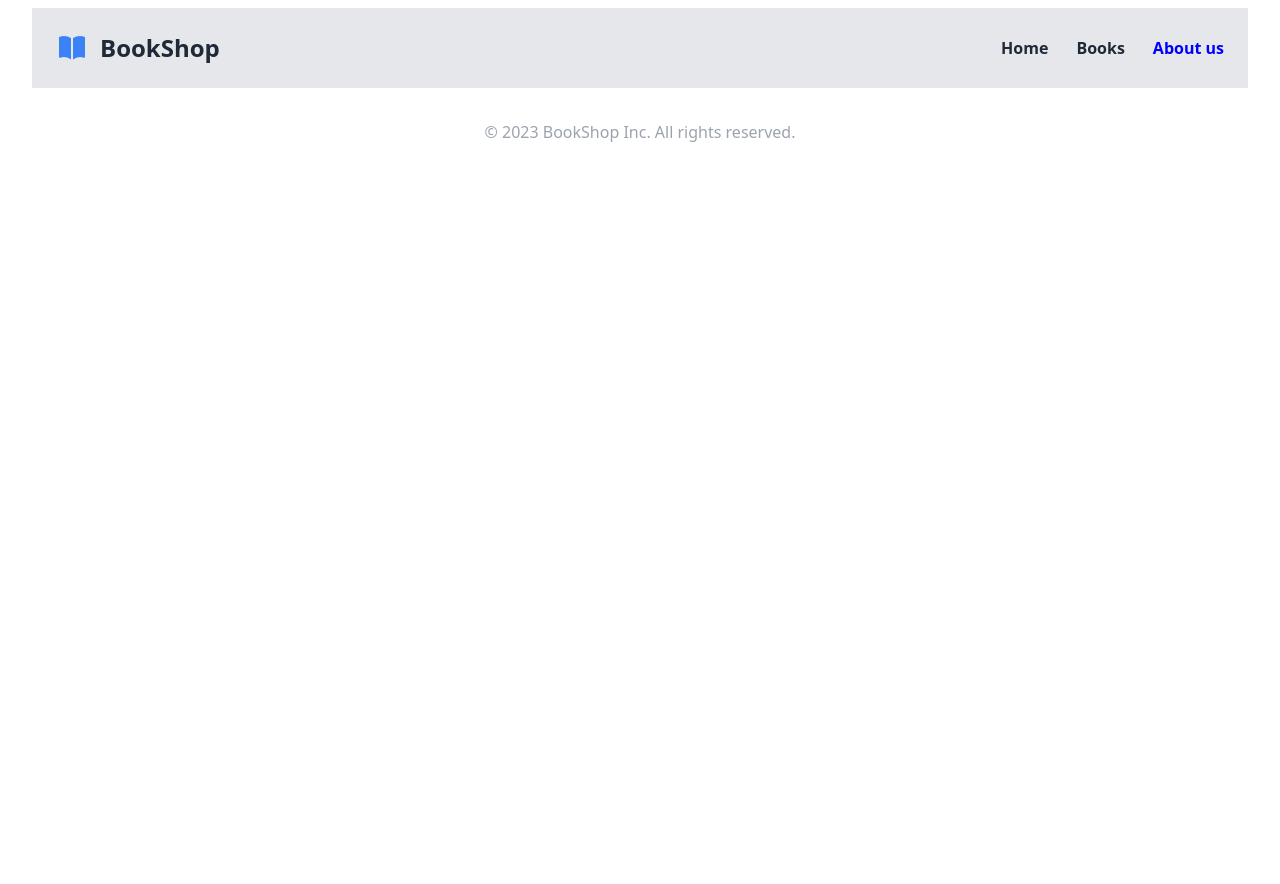
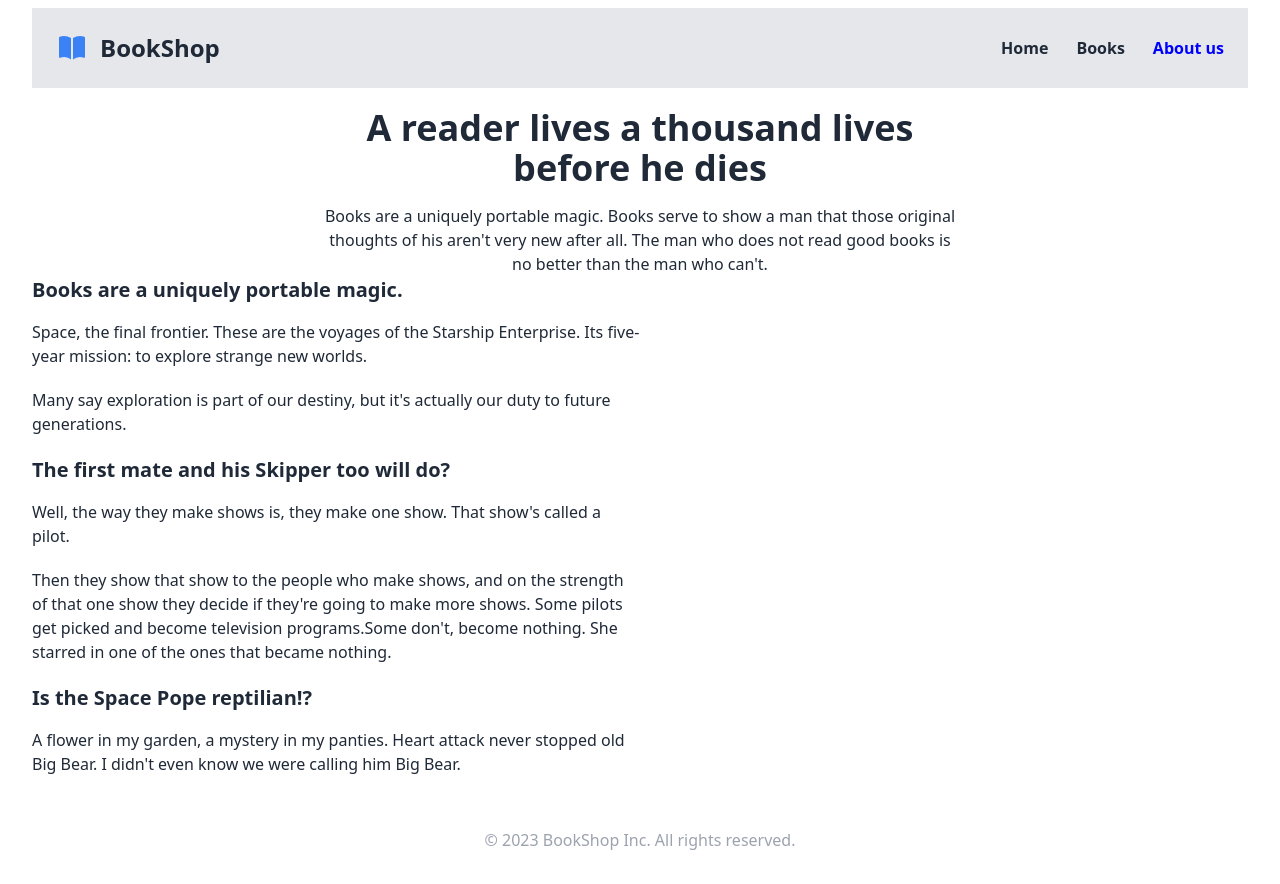
Before and after one commit to KhanZiaul/Bookshop, a React (Vite) app: page /about in a window 1280 px wide. Before the commit the page ends 800 px from the top, so only its background shows below. Built offline with nearby package versions, Linux system fonts and the light colour scheme.

Commit message:
about first part done

```diff
--- a/src/components/About/About.jsx
+++ b/src/components/About/About.jsx
@@ -2,7 +2,29 @@ import React from 'react'
 
 const About = () => {
   return (
-    <div className='my-container'>
+    <div className='mt-5'>
+      <h2 className='text-center text-4xl font-bold'>A reader lives a thousand lives</h2>
+      <h2 className='text-center text-4xl font-bold mb-4'>before he dies</h2>
+      <p  className='text-center'>Books are a uniquely portable magic. Books serve to show a man that those original <br /> thoughts of his aren't very new after all. The man who does not read good books is <br /> no better than the man who can't.</p>
+
+      <div className='grid grid-cols-2'>
+
+        <div>
+        <h2 className='text-xl font-bold mb-4'>Books are a uniquely portable magic.</h2>
+        <p className='mb-5'>Space, the final frontier. These are the voyages of the Starship Enterprise. Its five-year mission: to explore strange new worlds.</p>
+        <p className='mb-5'>Many say exploration is part of our destiny, but it's actually our duty to future generations.</p>
+
+        <h2 className='text-xl font-bold mb-4'>The first mate and his Skipper too will do?</h2>
+        <p className='mb-5'>Well, the way they make shows is, they make one show. That show's called a pilot.</p>
+        <p className='mb-5'>Then they show that show to the people who make shows, and on the strength of that one show they decide if they're going to make more shows. Some pilots get picked and become television programs.Some don't, become nothing. She starred in one of the ones that became nothing.</p>
+
+        <h2 className='text-xl font-bold mb-4'>Is the Space Pope reptilian!?</h2>
+        <p className='mb-5'>A flower in my garden, a mystery in my panties. Heart attack never stopped old Big Bear. I didn't even know we were calling him Big Bear.</p>
+        </div>
+
+
+
+      </div>
 
     </div>
   )
--- a/src/components/Header/Nav.jsx
+++ b/src/components/Header/Nav.jsx
@@ -1,9 +1,11 @@
-import React from 'react';
+import React, { useState } from 'react';
 import { Link, NavLink } from 'react-router-dom';
 import { BookOpenIcon } from '@heroicons/react/24/solid'
 import './Nav.css'
 
 const Nav = () => {
+    const [navigation,setNavigation] = useState(false)
+
     return (
         <div className='flex justify-between items-center bg-gray-200 p-6'>
             <Link to='/' className='inline-flex items-center gap-3'>
```
